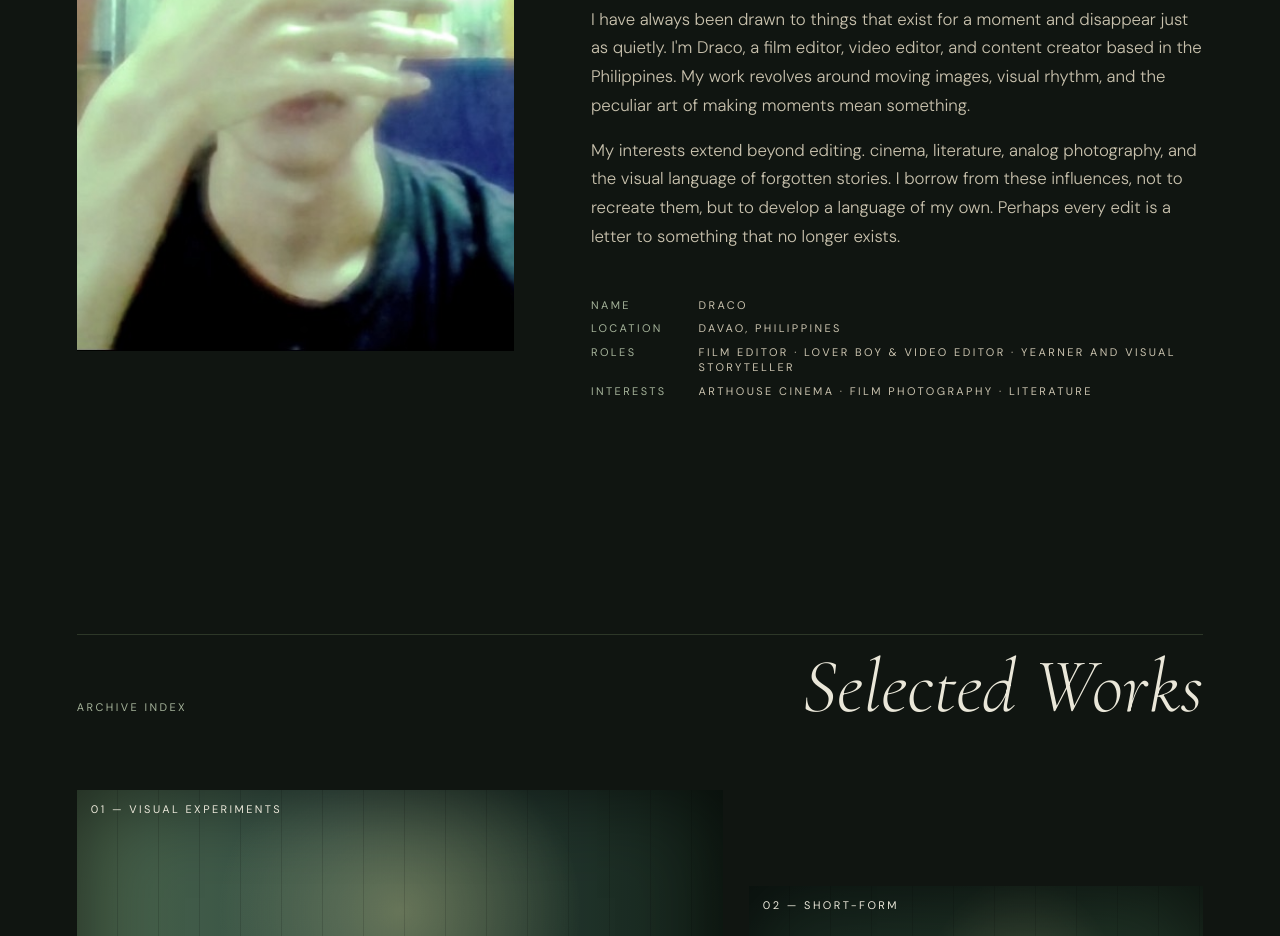
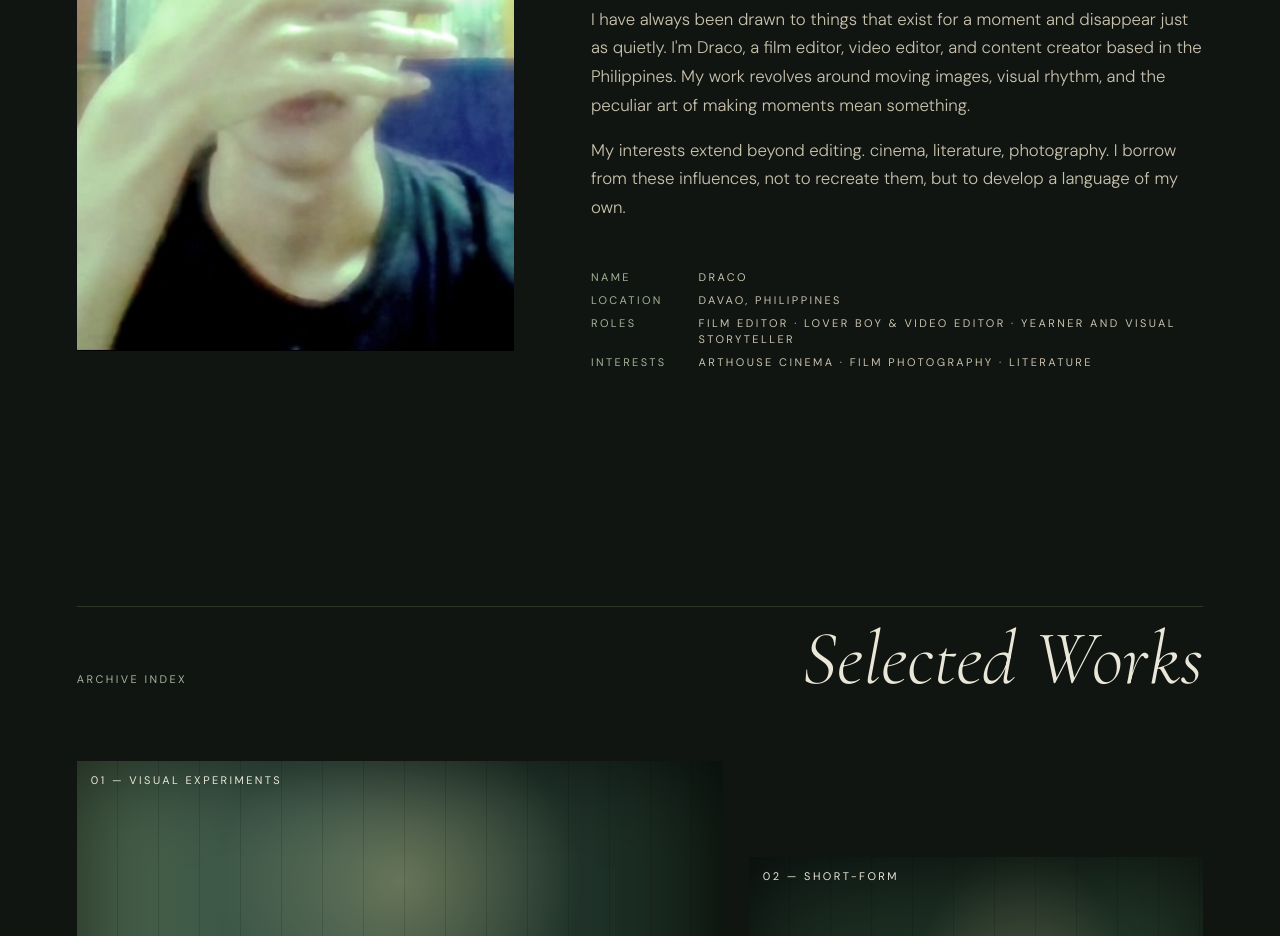
Before and after one commit to draco1x-stack/portfolio, a plain HTML site: page index.html in a window 1280 px wide. Shown: the part 1300-2236 px from the top of the page. Drawn offline with nearby package versions, Linux system fonts and the light colour scheme.

Commit message:
index.html

```diff
--- a/index.html
+++ b/index.html
@@ -193,8 +193,7 @@ footer.end{margin-top:8vh;letter-spacing:.4em}
 
       <p>I have always been drawn to things that exist for a moment and disappear just as quietly.
 I'm Draco, a film editor, video editor, and content creator based in the Philippines. My work revolves around moving images, visual rhythm, and the peculiar art of making moments mean something. </p>
-      <p>My interests extend beyond editing. cinema, literature, analog photography, and the visual language of forgotten stories. I borrow from these influences, not to recreate them, but to develop a language of my own.
-Perhaps every edit is a letter to something that no longer exists.</p>
+      <p>My interests extend beyond editing. cinema, literature, photography. I borrow from these influences, not to recreate them, but to develop a language of my own.</p>
       <dl class="meta">
         <dt>Name</dt><dd>Draco</dd>
         <dt>Location</dt><dd>Davao, Philippines</dd>
```
